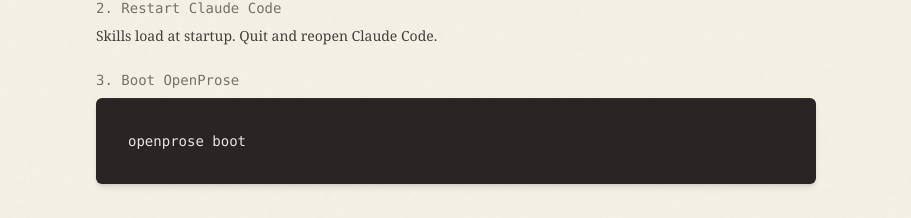
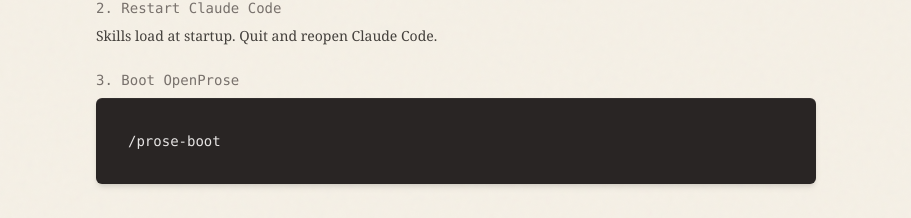
Before and after one commit to irl-dan/open-prose, a Next.js app in the folder landing/: page / in a window 1280 px wide. Shown: the part 1636-1854 px from the top of the page, without its empty margins (184-1095 px from the left). Built offline with nearby package versions, Linux system fonts and the light colour scheme; a web font is replaced by a local one.

Commit message:
Update quick start to use /prose-boot slash command

```diff
--- a/landing/src/app/page.tsx
+++ b/landing/src/app/page.tsx
@@ -646,7 +646,7 @@
               3. Boot OpenProse
             </p>
             <CodeBlock className="text-sm">
-              openprose boot
+              /prose-boot
             </CodeBlock>
           </div>
         </div>
```
